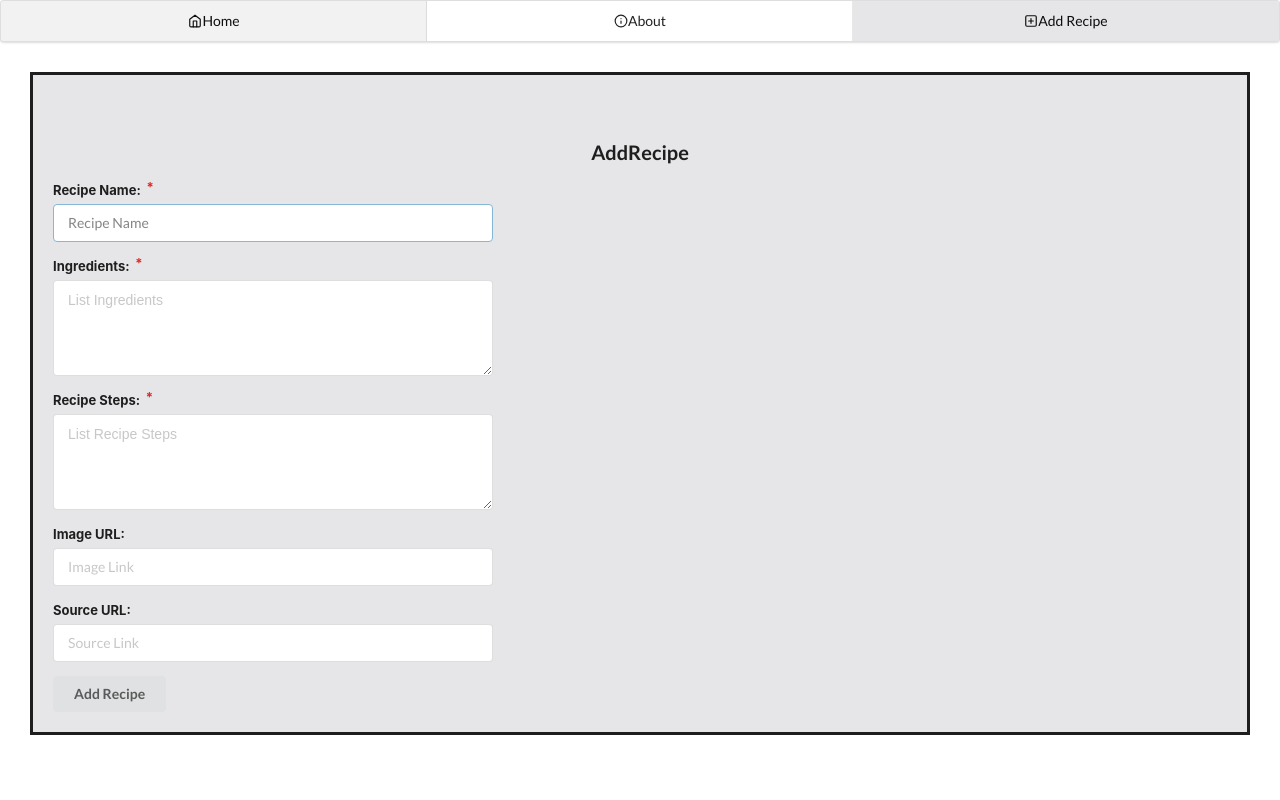
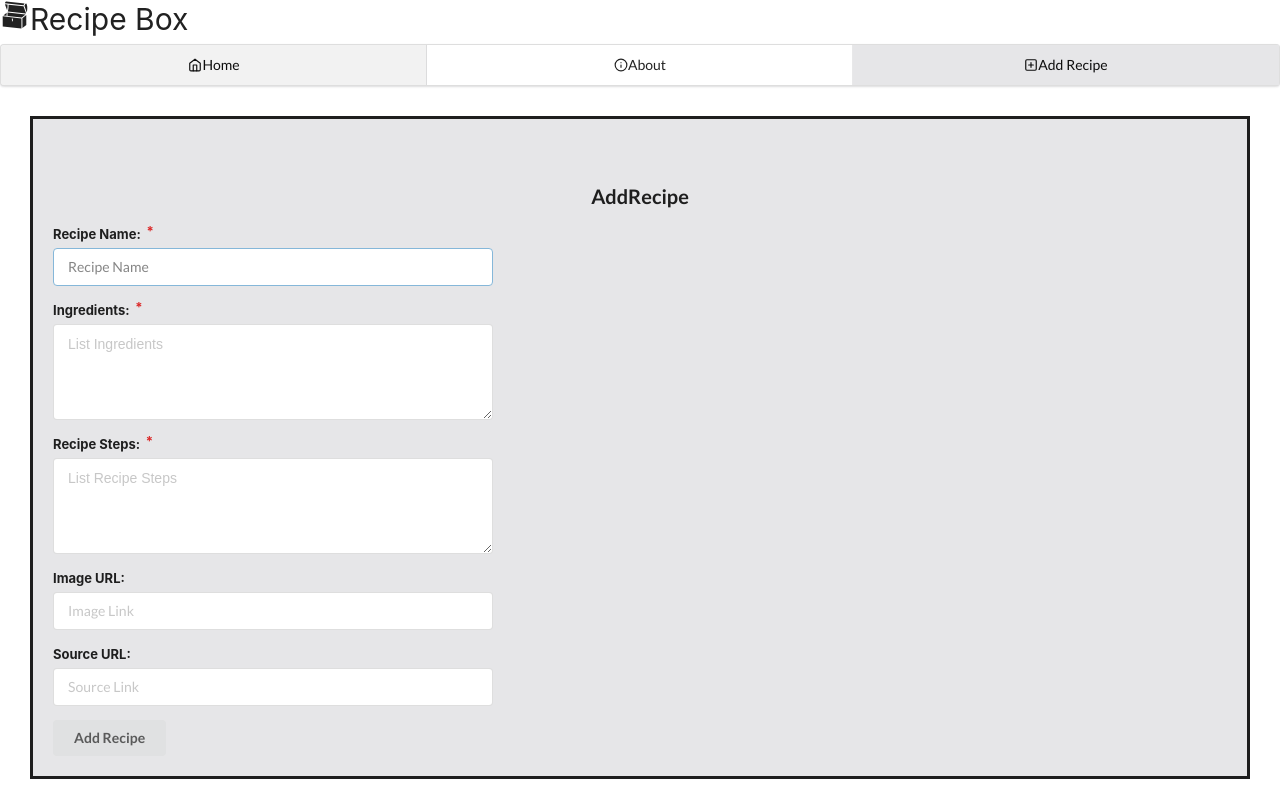
Before and after one commit to HannahGlazier/Recipe-Box, a React (Create React App) app: page /addRecipe in a window 1280 px wide. Built offline with nearby package versions, Linux system fonts and the light colour scheme; no server answers.

Commit message:
end of day Tuesday

```diff
--- a/src/App.js
+++ b/src/App.js
@@ -4,6 +4,7 @@ import NavBar from './components/NavBar'
 import RecipeContainer from './components/RecipeContainer'
 import About from './components/About';
 import AddRecipe from './components/AddRecipe';
+import Header from './components/Header';
 import './index.css';
 
 function App() {
@@ -54,6 +55,7 @@ function App() {
     return (
 
     <div className = "App">
+      <Header />
         <NavBar />
         <Switch>
           <Route exact path='/' >
--- a/src/components/AddRecipe.js
+++ b/src/components/AddRecipe.js
@@ -46,7 +46,7 @@ function AddRecipe({ addNewRecipe }) {
 
 
   return (
-    <div className="border">
+    <div className="addRecipeBorder">
       <br></br>
       <h1 className="addRecipe">AddRecipe</h1>
       <form className='ui form' onSubmit={(e => handleAddRecipeData(e))}>
--- /dev/null
+++ b/src/components/Header.js
@@ -0,0 +1,12 @@
+import React from 'react'
+import { GiOpenChest } from "react-icons/gi";
+
+function Header() {
+  return (
+    <div className='header'>
+        <GiOpenChest />Recipe Box
+    </div>
+  )
+}
+
+export default Header
--- a/src/components/NavBar.js
+++ b/src/components/NavBar.js
@@ -1,6 +1,7 @@
 import React from "react";
 import { NavLink } from "react-router-dom";
 import { FiHome, FiInfo, FiPlusSquare, FiInbox } from 'react-icons/fi'
+import { GiOpenChest } from "react-icons/gi";
 
 // const linkStyles = {
 //   display: "inline-block",
@@ -15,7 +16,6 @@ import { FiHome, FiInfo, FiPlusSquare, FiInbox } from 'react-icons/fi'
 function NavBar() {
   return (
     <div className="ui three item menu">
-    {/* <FiInbox className='header item'/> Recipe Box */}
       <NavLink
         to="/"
         exact
--- a/src/index.css
+++ b/src/index.css
@@ -20,13 +20,21 @@ code {
   float: right;
 } */
 
-.logo{
+/* .logo{
   font-size: 40px;
   float: left;
-}
+}  */
 
 .about{
   font-size: 20px;
+}
+
+.addRecipeBorder {
+  margin: 30px;
+  padding: 20px;
+  /* text-align: center; */
+  border-style: solid;
+  background-color: #E6E6E8;
 }
 
 .app {
@@ -51,8 +59,6 @@ h1 {
   text-align: center;
 }
 
-/* a:link {
-  color: green;
-  background-color: transparent;
-  text-decoration: none;
-}  */
+.header {
+  font-size: 30px;
+}
```
